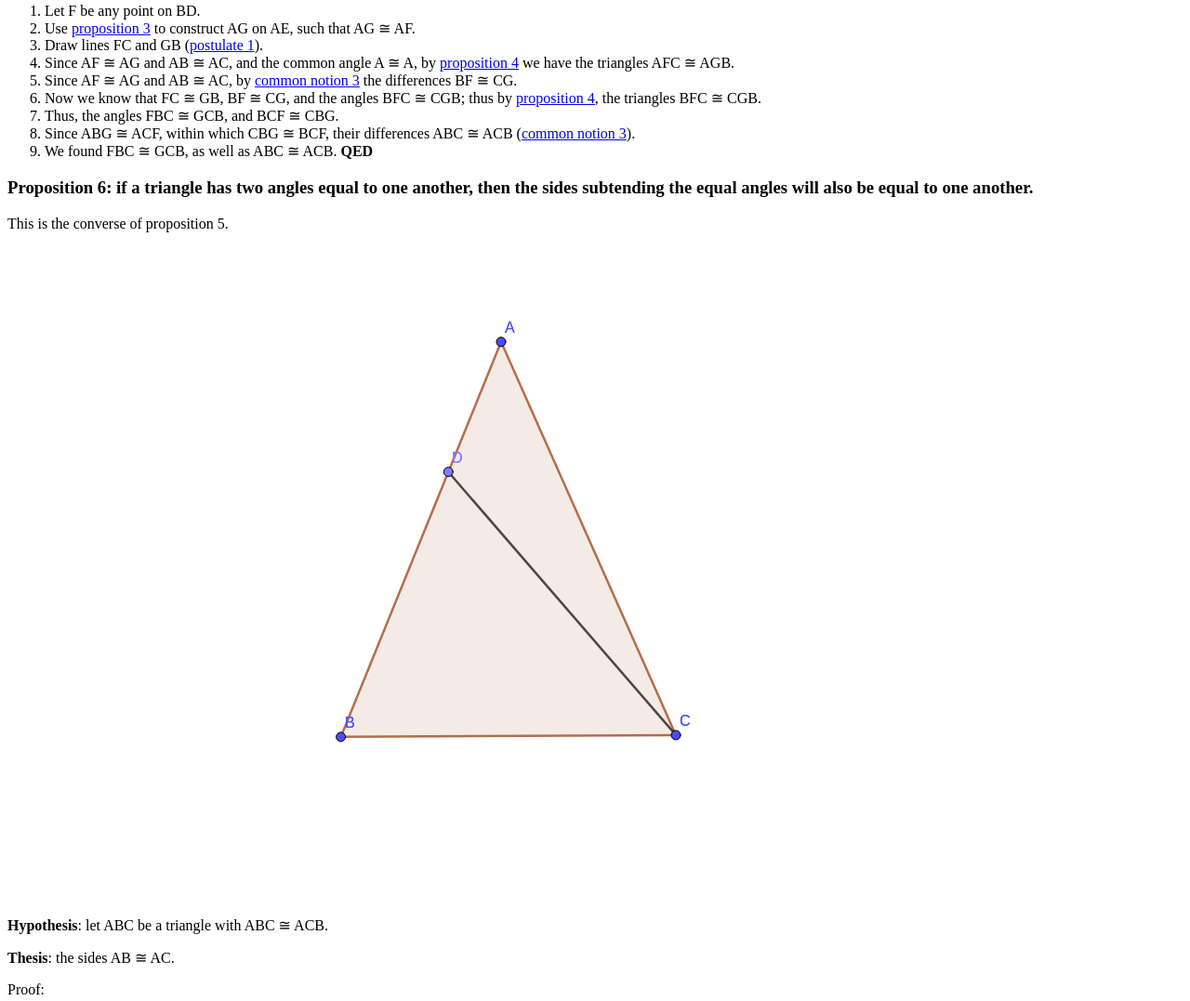
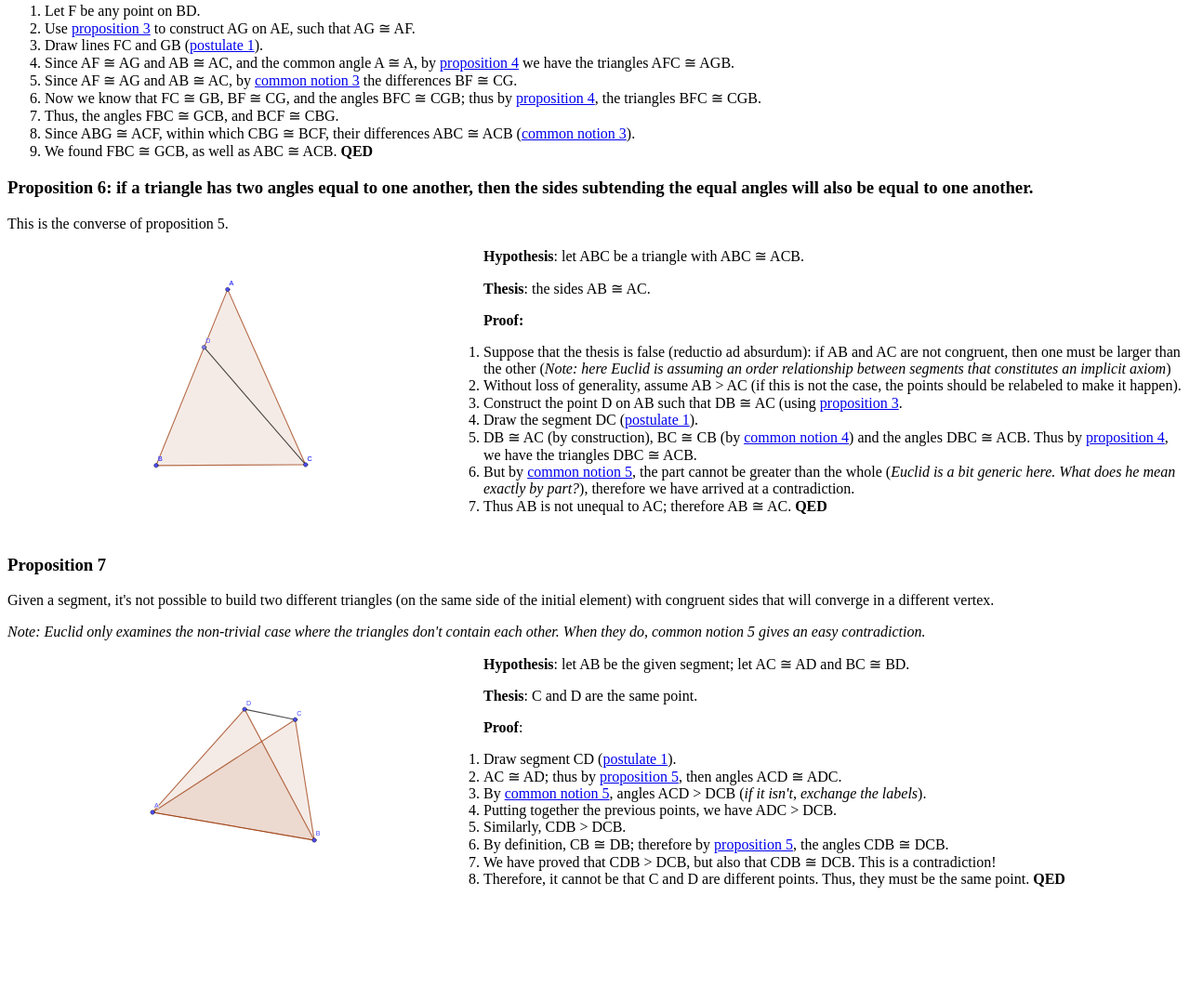
Before and after one commit to pd0rr/euclid, a plain HTML site: page index.html in a window 1280 px wide. Shown: the part 5388-6465 px from the top of the page at 93% size. After the commit the page ends 6388 px from the top, so only its background shows below. Drawn offline with Linux system fonts and the light colour scheme.

Commit message:
Created styles.css with some basic diagram layout.

```diff
--- a/index.html
+++ b/index.html
@@ -5,6 +5,7 @@
     <meta http-equiv="X-UA-Compatible" content="IE=edge">
     <meta name="viewport" content="width=device-width, initial-scale=1.0">
     <title>Euclid's Elements</title>
+    <link rel="stylesheet" href="styles.css">
 </head>
 <body>
     <h1>Euclid's elements, web version</h1>
@@ -141,7 +142,7 @@
     <img src="images/prop6.svg" alt="Diagram for proposition 6.">
     <p><strong>Hypothesis</strong>: let ABC be a triangle with ABC &cong; ACB.</p>
     <p><strong>Thesis</strong>: the sides AB &cong; AC.</p>
-    <p>Proof:</p>
+    <p><strong>Proof:</strong></p>
     <ol>
         <li>Suppose that the thesis is false (reductio ad absurdum): if AB and AC are not congruent, then one must be larger than the other (<em>Note: here Euclid is assuming an order relationship between segments that constitutes an implicit axiom</em>)</li>
         <li>Without loss of generality, assume AB > AC (if this is not the case, the points should be relabeled to make it happen).</li>
--- /dev/null
+++ b/styles.css
@@ -0,0 +1,11 @@
+/* clearfix */
+.proposition:after {
+    content: "";
+    display: table;
+    clear: both;
+  }
+
+.proposition img {
+    float: left;
+    width: 40vw;
+}
```
